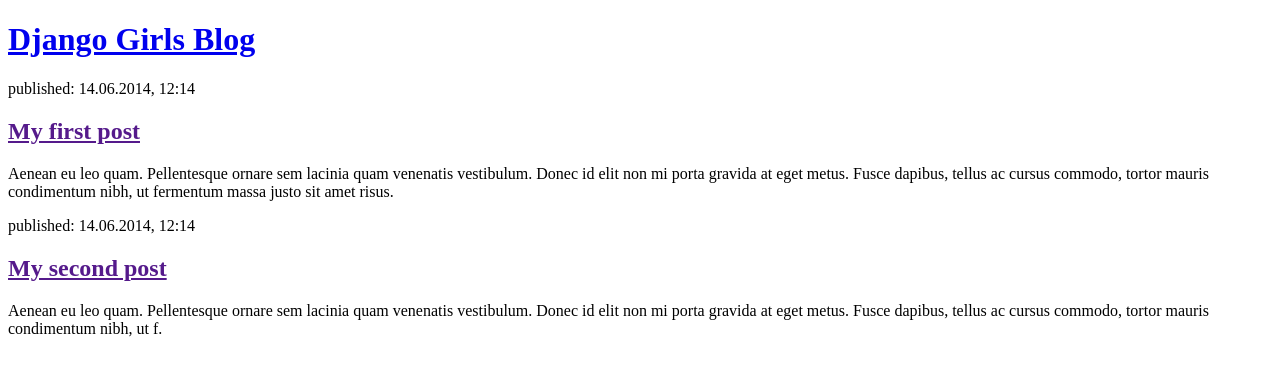
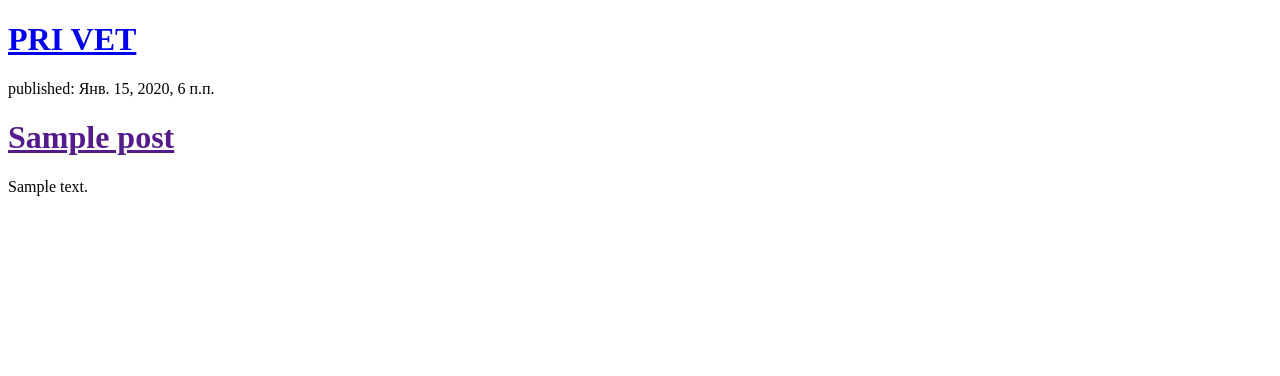
Before and after one commit to Sjosie/my-first-blog, a Django app: template blog/templates/blog/post_list.html in a window 1280 px wide. Shown: the top 376 px of the page. Run offline with Django 3.2, Linux system fonts and the light colour scheme; the template is opened without the code that fills it: values that come from a table or form of the project are taken from there, others are empty; tables that the repository leaves empty hold one stand-in row (values such as "Sample post").

Commit message:
Modified templates to display posts from database.

```diff
--- a/blog/models.py
+++ b/blog/models.py
@@ -10,6 +10,7 @@
             default=timezone.now)
     published_date = models.DateTimeField(
             blank=True, null=True)
+    print('kekekek')
 
     def publish(self):
         self.published_date = timezone.now()
--- a/blog/templates/blog/post_list.html
+++ b/blog/templates/blog/post_list.html
@@ -1,23 +1,20 @@
 <!DOCTYPE html>
 <html lang="ru">
 <head>
-    <title>Django Girls blog</title>
+    <title>PRI VET</title>
+
 </head>
     <body>
         <div>
-    <h1><a href="/">Django Girls Blog</a></h1>
+            <h1><a href="/">PRI VET</a></h1>
         </div>
 
+        {% for post in posts %}
             <div>
-    <p>published: 14.06.2014, 12:14</p>
-    <h2><a href="">My first post</a></h2>
-    <p>Aenean eu leo quam. Pellentesque ornare sem lacinia quam venenatis vestibulum. Donec id elit non mi porta gravida at eget metus. Fusce dapibus, tellus ac cursus commodo, tortor mauris condimentum nibh, ut fermentum massa justo sit amet risus.</p>
+                <p>published: {{ post.published_date }}</p>
+                <h1><a href="">{{ post.title }}</a></h1>
+                <p>{{ post.text|linebreaksbr }}</p>
             </div>
-
-<div>
-    <p>published: 14.06.2014, 12:14</p>
-    <h2><a href="">My second post</a></h2>
-    <p>Aenean eu leo quam. Pellentesque ornare sem lacinia quam venenatis vestibulum. Donec id elit non mi porta gravida at eget metus. Fusce dapibus, tellus ac cursus commodo, tortor mauris condimentum nibh, ut f.</p>
-</div>
+        {% endfor %}
     </body>
 </html>
--- a/blog/views.py
+++ b/blog/views.py
@@ -1,6 +1,8 @@
 from django.shortcuts import render
+from django.utils import timezone
+from .models import Post
 
-# Create your views here...
 
 def post_list(request):
-    return render(request, 'blog/post_list.html', {})
+    posts = Post.objects.filter(published_date__lte=timezone.now()).order_by('published_date')
+    return render(request, 'blog/post_list.html', {'posts': posts})
```
Lines whose indentation alone changed are shown as unchanged.
